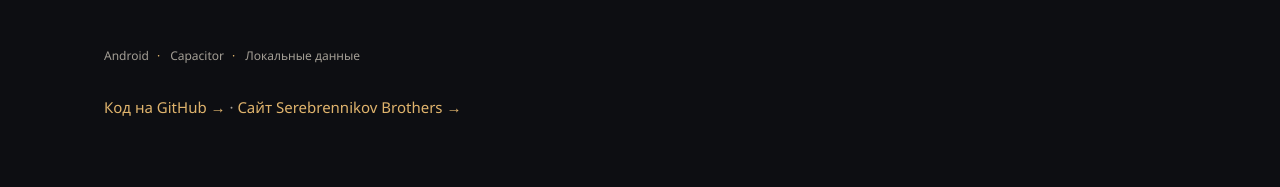
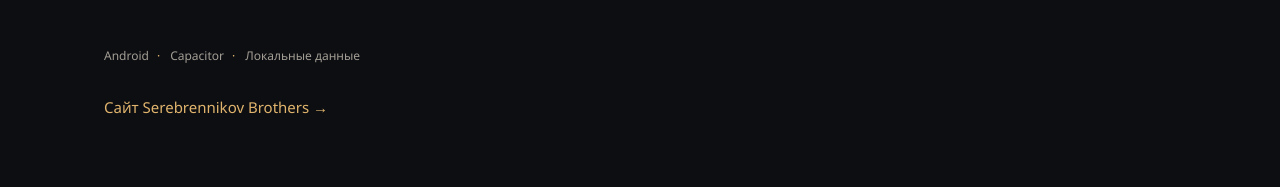
Before and after one commit to andreyserebrennikov8155/andreyserebrennikov-site, a plain HTML site: page index.html in a window 1280 px wide. Shown: the part 2754-2941 px from the top of the page. Drawn offline with Linux system fonts and the light colour scheme.

Commit message:
Remove GitHub code link from projects block

```diff
--- a/index.html
+++ b/index.html
@@ -173,8 +173,6 @@
         </div>
 
         <p class="projects-more">
-          <a href="https://github.com/andreyserebrennikov8155" target="_blank" rel="noopener">Код на GitHub →</a>
-          <span aria-hidden="true"> · </span>
           <a href="https://serebrennikovbrothers.ru/" target="_blank" rel="noopener">Сайт Serebrennikov Brothers →</a>
         </p>
       </div>
```
